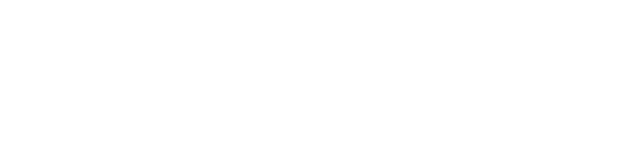
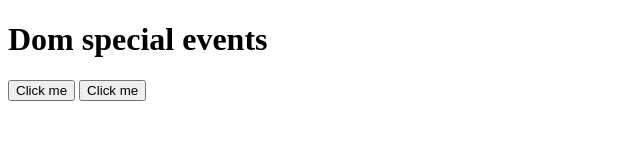
Before and after one commit to sajim-khan/js-event, a plain HTML site: page index.html in a window 1280 px wide. Shown: the whole page, without its empty margins (0-640 px from the left). Drawn offline with Linux system fonts and the light colour scheme.

Commit message:
added onclick

```diff
--- a/event.html
+++ b/index.html
@@ -4,11 +4,12 @@
     <meta charset="UTF-8">
     <meta http-equiv="X-UA-Compatible" content="IE=edge">
     <meta name="viewport" content="width=device-width, initial-scale=1.0">
-    <title>Js Events</title>
+    <title>Js DOM Events</title>
 </head>
 <body>
-    <script>
-        console.log('Javascript Events')
-    </script>
+    <h1>Dom special events</h1>
+    <button onclick="console.log(5)">Click me</button>
+    <button onclick="console.log('i am clicked')">Click me</button>
+    <script src="js/events.js"></script>
 </body>
 </html>
--- /dev/null
+++ b/js/events.js
@@ -0,0 +1 @@
+console.log("Welcome to js dom events");
```
